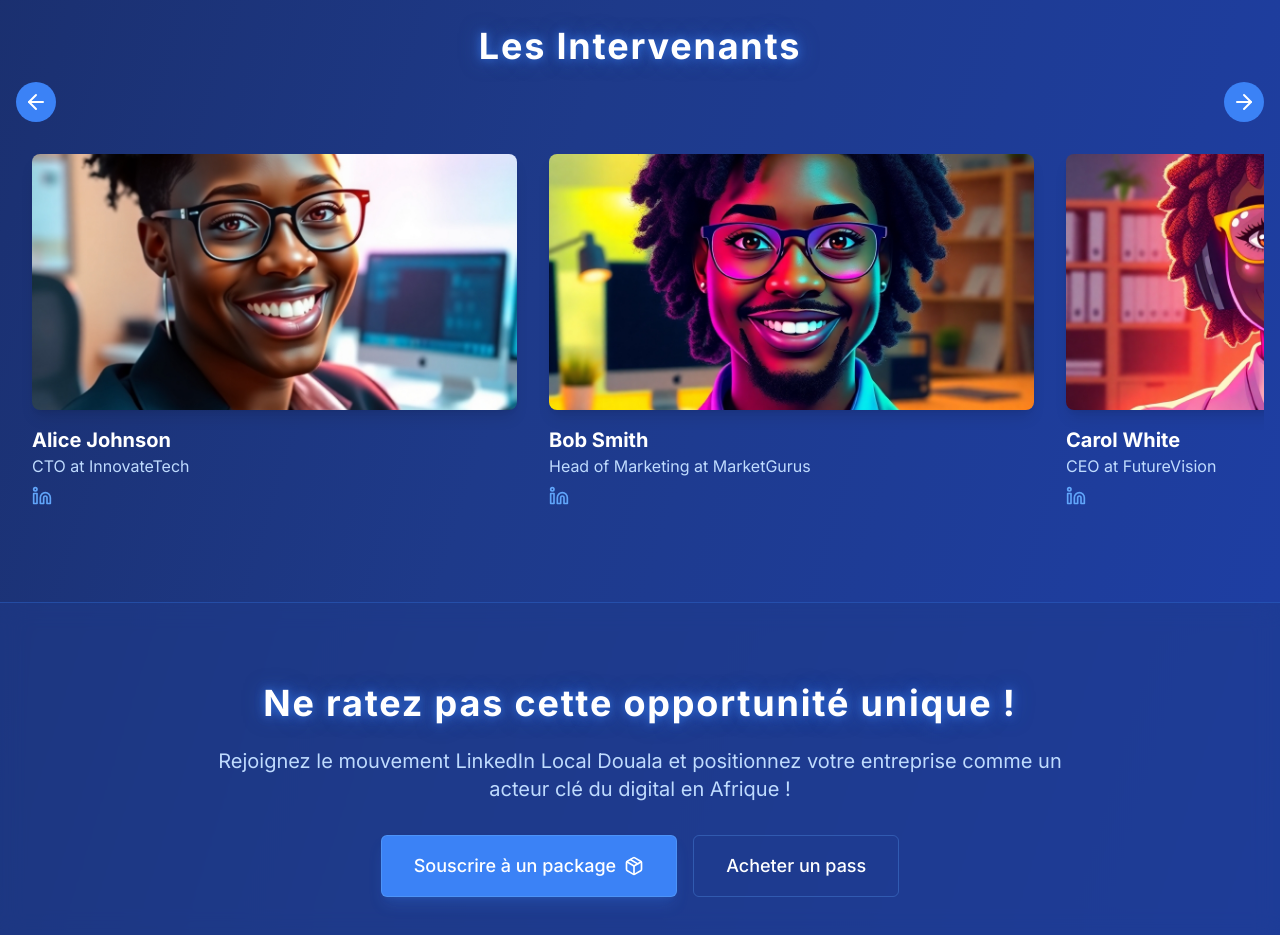
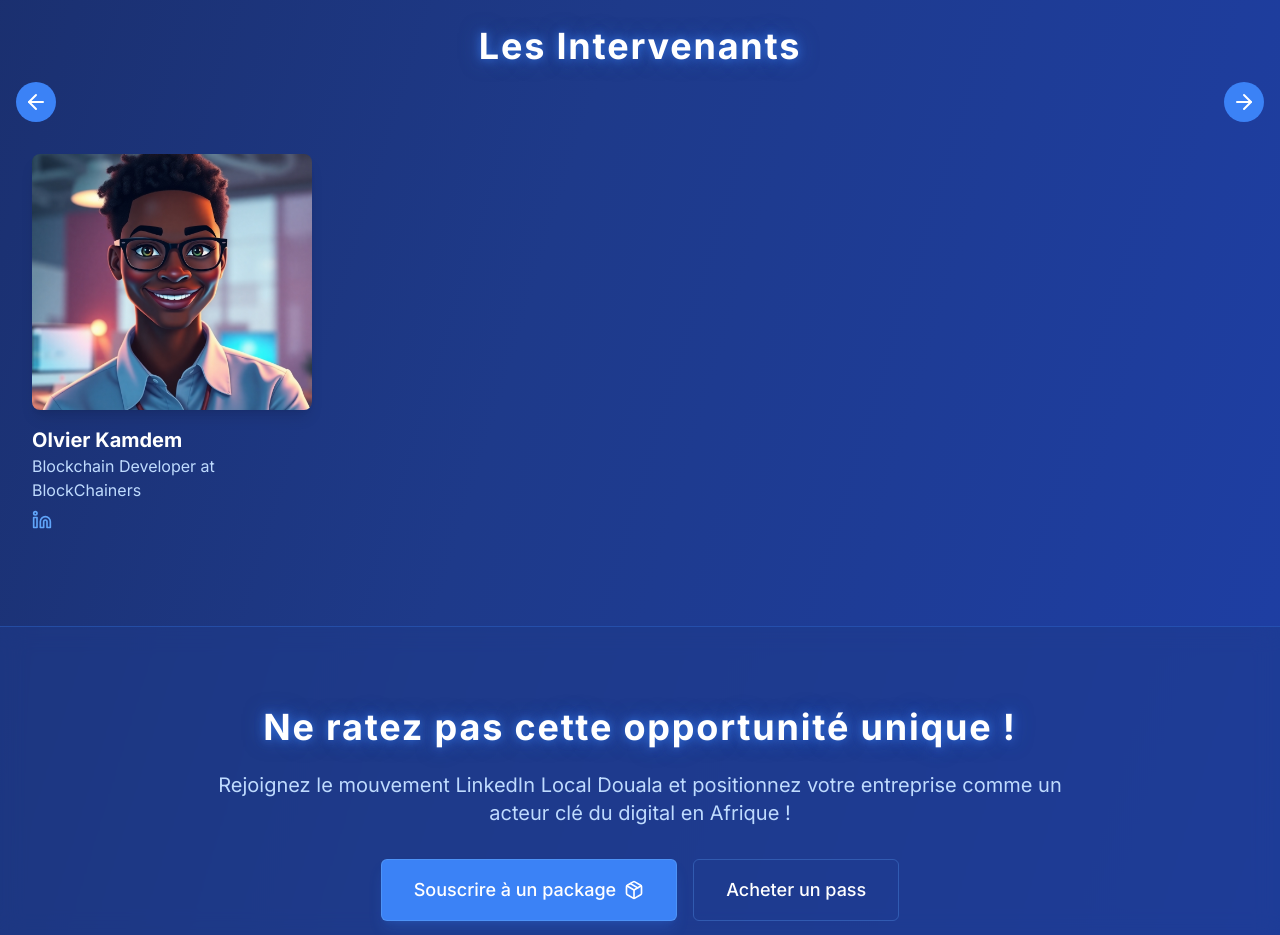
Before and after one commit to kamdemto/challenge-llc2025, a React (Vite) app: page / in a window 1280 px wide. Shown: the part 2160-3095 px from the top of the page. Built offline with nearby package versions, Linux system fonts and the light colour scheme.

Commit message:
Update scroll intervenant

```diff
--- a/src/App.tsx
+++ b/src/App.tsx
@@ -116,6 +116,15 @@ function App() {
       twitter: 'https://twitter.com/henryadams',
       // ...other social links...
     },
+    {
+      name: 'Olvier Kamdem',
+      function: 'Blockchain Developer at BlockChainers',
+      theme: 'Blockchain Technology',
+      image: '/speaker9.jpg',
+      linkedin: 'https://linkedin.com/in/henryadams',
+      twitter: 'https://twitter.com/henryadams',
+      // ...other social links...
+    },
     // ...7 more speakers...
   ];
 
@@ -205,6 +214,16 @@ function App() {
       setScrollPosition(0);
     }
   }, [scrollPosition, speakers.length]);
+
+  useEffect(() => {
+    const interval = setInterval(() => {
+      if (!isHovered) {
+        handleNext();
+      }
+    }, 3000); // Adjust the interval as needed
+
+    return () => clearInterval(interval);
+  }, [isHovered, currentIndex]);
 
   const scrollToSection = (ref: React.RefObject<HTMLDivElement>) => {
     ref.current?.scrollIntoView({ behavior: 'smooth' });
@@ -339,11 +358,13 @@ function App() {
   };
 
   const handleNext = () => {
-    setCurrentIndex((prevIndex) => (prevIndex + 1) % speakers.length);
+    setCurrentIndex((prevIndex) => (prevIndex + 1) % Math.ceil(speakers.length / 4));
   };
 
   const handlePrev = () => {
-    setCurrentIndex((prevIndex) => (prevIndex - 1 + speakers.length) % speakers.length);
+    if (currentIndex > 0) {
+      setCurrentIndex((prevIndex) => prevIndex - 1);
+    }
   };
 
   const openPackagePopup = () => {
@@ -563,19 +584,19 @@ function App() {
             Les Intervenants
           </h2>
           <div className="flex justify-between items-center mb-4">
-            <button onClick={handlePrev} className="bg-blue-500 hover:bg-blue-400 p-2 rounded-full">
+            <button onClick={handlePrev} className="bg-blue-500 hover:bg-blue-400 p-2 rounded-full" disabled={currentIndex === 0}>
               <ArrowLeft size={24} />
             </button>
-            <button onClick={handleNext} className="bg-blue-500 hover:bg-blue-400 p-2 rounded-full">
+            <button onClick={handleNext} className="bg-blue-500 hover:bg-blue-400 p-2 rounded-full" disabled={currentIndex >= Math.ceil(speakers.length / 4) - 1}>
               <ArrowRight size={24} />
             </button>
           </div>
           <div
-            className="overflow-hidden whitespace-nowrap scrollbar-hide"
+            className="overflow-hidden"
             onMouseEnter={() => setIsHovered(true)}
             onMouseLeave={() => setIsHovered(false)}
           >
-            <div className="inline-flex transition-transform duration-300" style={{ transform: `translateX(-${currentIndex * 100}%)` }}>
+            <div className="flex transition-transform duration-300" style={{ transform: `translateX(-${currentIndex * 100}%)` }}>
               {speakers.map((speaker, index) => (
                 <div key={index} className="w-full sm:w-1/4 md:w-1/4 flex-shrink-0 p-4">
                   <div className="relative group">
```
